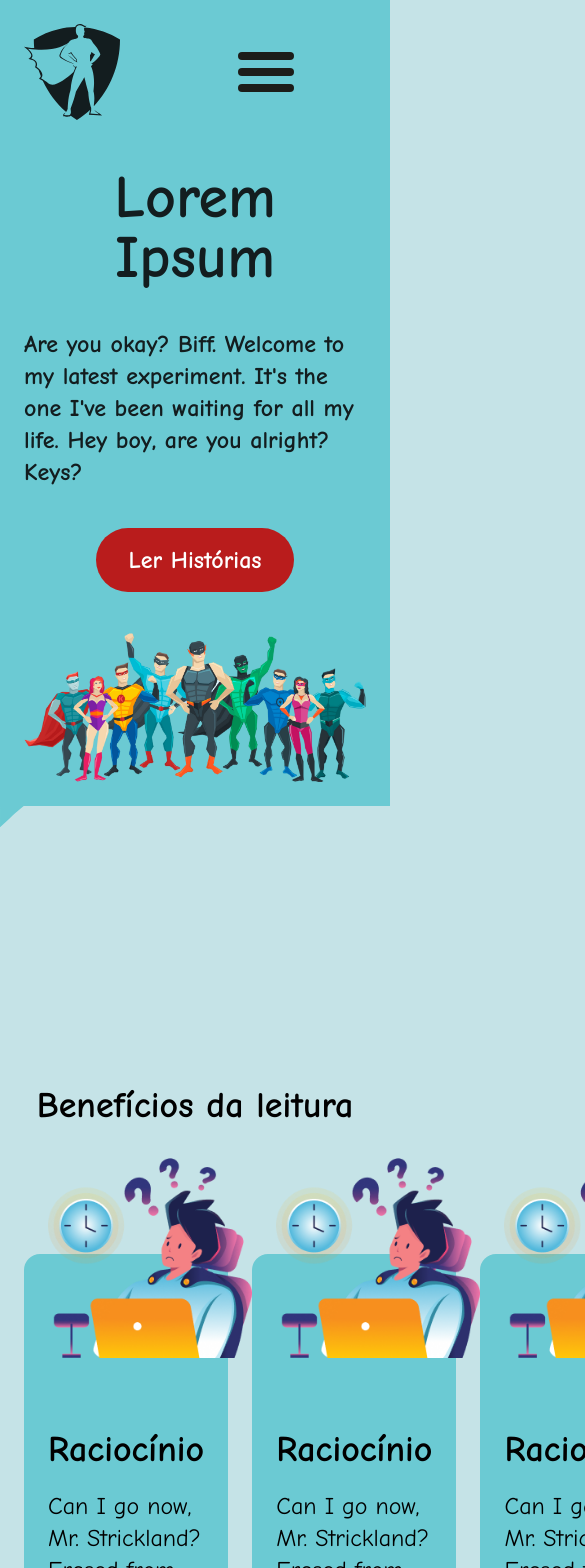
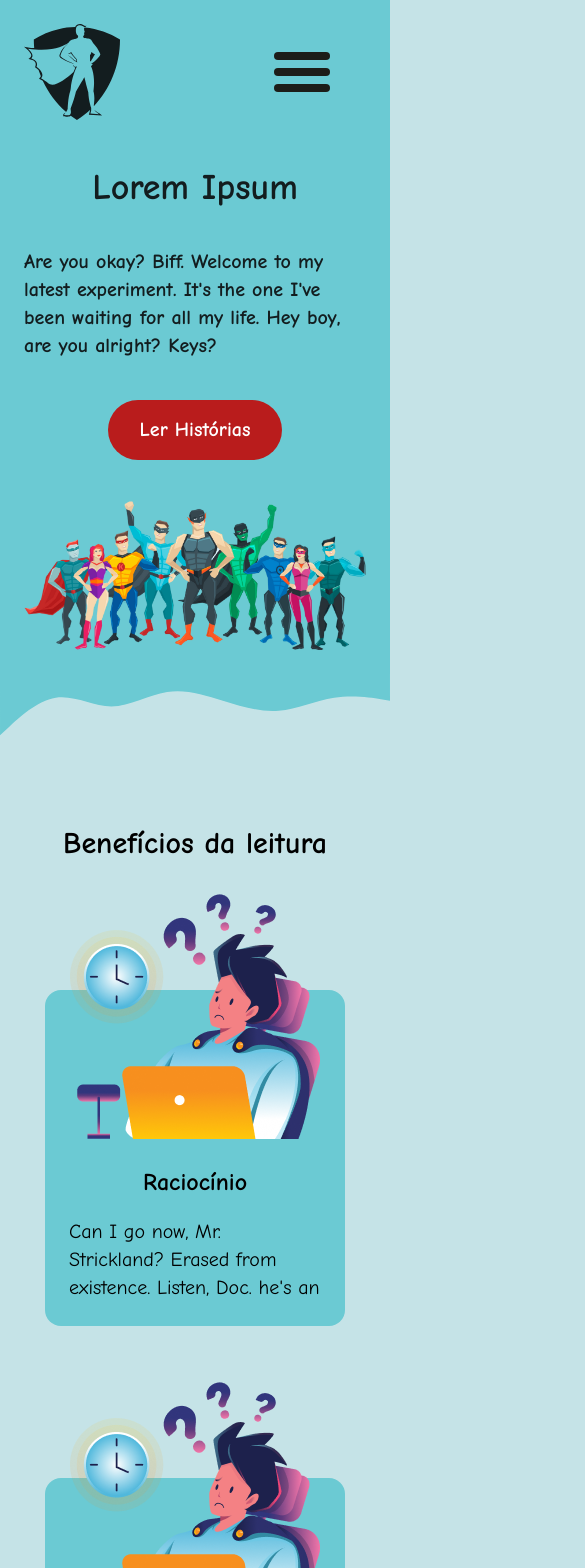
Before and after one commit to RamonSVieira/siteheroes, a React (Vite) app in the folder web/: page /#/ in a window 390 px wide. Shown: the top 1568 px of the page, 585 px wide, since content can reach past the window. Built offline with nearby package versions, Linux system fonts and the light colour scheme.

Commit message:
responsiveness of the main page with the exception of the footer

```diff
--- a/web/src/App.tsx
+++ b/web/src/App.tsx
@@ -19,7 +19,7 @@ function App() {
             <Route path="/" element={<Home />} />
             <Route path="/stories" element={<Stories />} />
           </Routes>
-          <Footer />
+          {/* <Footer /> */}
         </div>
       </ThemeProvider>
     </HashRouter>
--- a/web/src/components/header/Header.tsx
+++ b/web/src/components/header/Header.tsx
@@ -72,7 +72,7 @@ export function Header() {
           <ToggleButton />
         </div>
 
-        <div className="w-32 lg:hidden">
+        <div className="w-32 lg:hidden flex justify-center">
           <ButtonMenu />
         </div>
       </div>
--- a/web/src/components/main/Card.tsx
+++ b/web/src/components/main/Card.tsx
@@ -6,10 +6,10 @@ interface cardProps {
 
 export function Card(props: cardProps) {
   return (
-    <div className="max-w-[364px] bg-primary dark:bg-secondary rounded-2xl p-6 relative pt-44 flex flex-col gap-5 mt-32">
+    <div className="max-w-[300px] bg-primary dark:bg-secondary rounded-2xl p-6 relative pt-44 flex flex-col items-center gap-5 mt-32">
       <img src={props.urlImg} alt="" className="absolute -top-24" />
-      <h4 className="text-4xl font-bold">{props.title}</h4>
-      <p className="text-2xl">{props.paragraph}</p>
+      <h4 className="text-2xl font-bold">{props.title}</h4>
+      <p className="text-xl">{props.paragraph}</p>
     </div>
   );
 }
--- a/web/src/components/main/Main.tsx
+++ b/web/src/components/main/Main.tsx
@@ -6,15 +6,17 @@ export function Main() {
   return (
     <div className="bg-header dark:bg-zinc-800 relative">
       <div className="py-6 px-6 max-w-5xl mx-auto flex items-center flex-col gap-10 text-primary-text dark:text-white">
-        <h1 className="font-bold text-6xl text-center">Lorem Ipsum</h1>
-        <p className="max-w-2xl text-2xl font-semibold">
+        <h1 className="font-bold text-4xl md:text-5xl text-center">
+          Lorem Ipsum
+        </h1>
+        <p className="max-w-2xl text-xl md:text-2xl font-semibold">
           Are you okay? Biff. Welcome to my latest experiment. It's the one I've
           been waiting for all my life. Hey boy, are you alright? Keys?
         </p>
         <Button text="Ler Histórias" link="/stories" />
         <img src={heroeImg} alt="" />
 
-        <div className="absolute w-full h-52 bottom-[-160px] -z-10">
+        <div className="absolute w-full h-52 bottom-[-200px] -z-10">
           <svg
             className="object-cover w-full"
             xmlns="http://www.w3.org/2000/svg"
--- a/web/src/components/positives/Positive.tsx
+++ b/web/src/components/positives/Positive.tsx
@@ -3,12 +3,12 @@ import ilustration from "../../assets/ilustration.png";
 
 export function Positive() {
   return (
-    <div className="mt-64 mb-20 py-6 px-6 max-w-5xl mx-auto ">
-      <h3 className="text-center text-4xl font-semibold">
+    <div className="mt-32 md:mt-36 lg:mt-52 2xl:mt-64 mb-20 py-6 px-6 max-w-5xl mx-auto ">
+      <h3 className="text-center text-3xl font-semibold">
         Benefícios da leitura
       </h3>
 
-      <div className="flex gap-6 m-auto">
+      <div className="flex flex-col md:flex-row items-center justify-around flex-wrap gap-6 m-auto">
         <Card
           urlImg={ilustration}
           title="Raciocínio"
--- a/web/src/components/utils/Button.tsx
+++ b/web/src/components/utils/Button.tsx
@@ -9,7 +9,7 @@ export function Button(props: buttonProps) {
   return (
     <div>
       <Link
-        className="py-4 px-8 bg-red-700 inline-block rounded-full text-white font-bold text-2xl hover:bg-red-600"
+        className="py-4 px-8 bg-red-700 inline-block rounded-full text-white font-bold text-xl md:text-2xl hover:bg-red-600"
         to={props.link}
       >
         {props.text}
```
